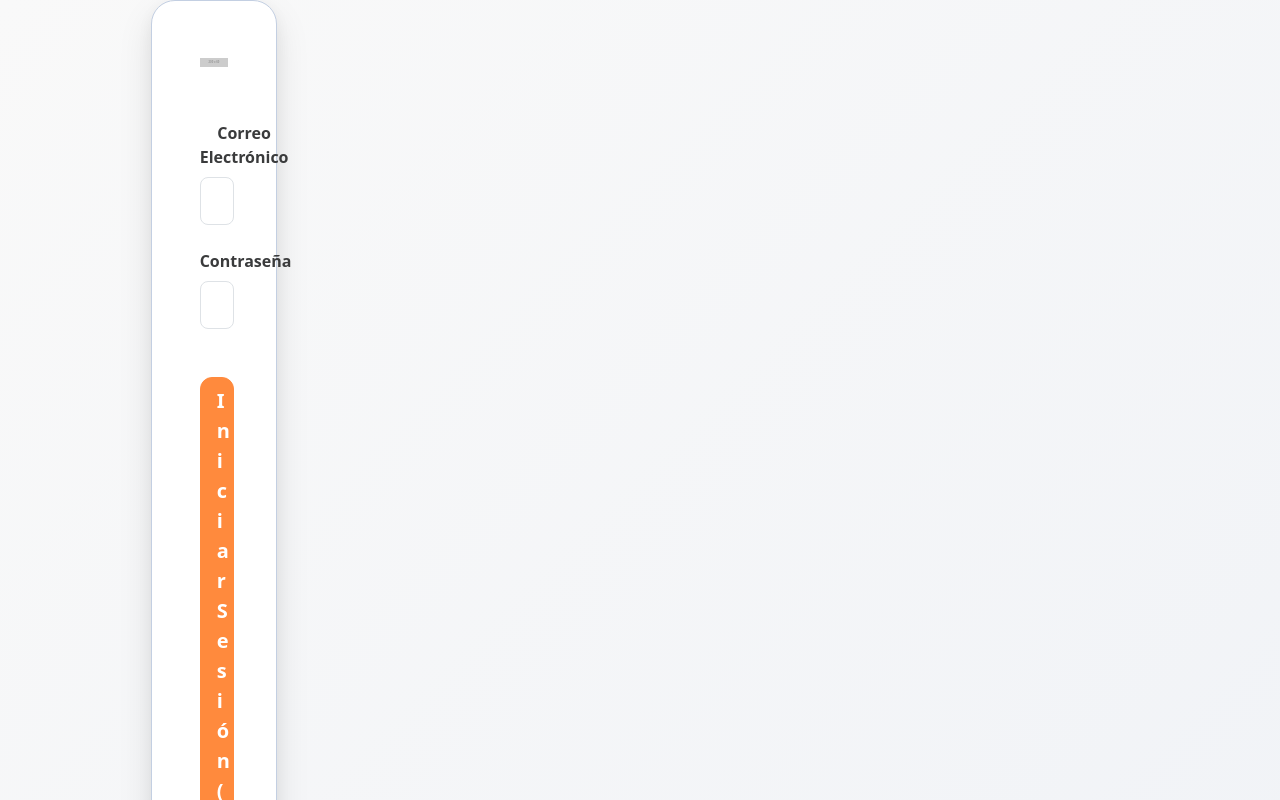
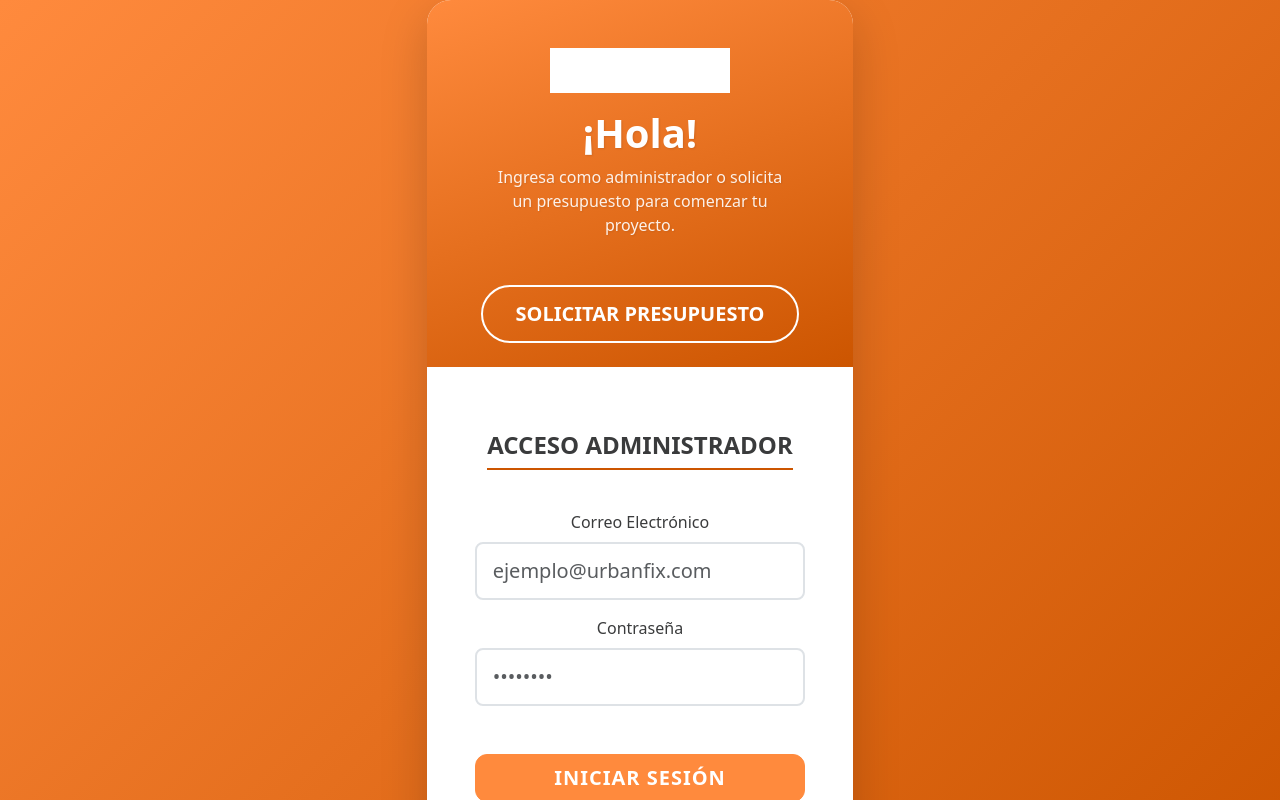
Before and after one commit to Urbanfix01/urbanfix-frontend, a React (Create React App) app: page /login in a window 1280 px wide. Shown: the top 800 px of the page. Built offline with nearby package versions, Linux system fonts and the light colour scheme; no server answers.

Commit message:
feat(design): Implementación del diseño Dual-Panel de Login, corrección de ruta de Firebase y adición de login.css.

```diff
--- a/src/components/login.js
+++ b/src/components/login.js
@@ -1,9 +1,12 @@
+// src/components/Login.js
 import React, { useRef, useState } from 'react';
-// RUTA CORREGIDA: Eliminamos la extensión .js para que el bundler lo resuelva correctamente.
+// CORRECCIÓN FINAL DE RUTA: Intentamos la forma estándar sin extensión
 import { auth } from '../firebase';
 import { signInWithEmailAndPassword } from 'firebase/auth';
 import { useNavigate, Link } from 'react-router-dom';
 import { Container, Row, Col, Form, Button, Card, Alert, Stack } from 'react-bootstrap';
+// Importamos el logo para usarlo en el header
+import logo from '../assets/urbanfix-logo-placeholder.png'; // Asegúrate de que esta ruta sea correcta
 
 const Login = () => {
   const emailRef = useRef();
@@ -11,6 +14,7 @@ const Login = () => {
   const [error, setError] = useState('');
   const navigate = useNavigate();
 
+  // Función de inicio de sesión
   const handleSubmit = async (e) => {
     e.preventDefault();
     setError('');
@@ -23,69 +27,87 @@ const Login = () => {
       );
       navigate('/dashboard');
     } catch (err) {
-      setError('Fallo al iniciar sesión. Verifica tus credenciales.');
+      // Usamos el mensaje de error de Firebase para mayor claridad
+      setError('Fallo al iniciar sesión. Por favor, verifica tus credenciales.');
     }
   };
 
   return (
-    <Container fluid className="login-page-container">
-      <Row className="justify-content-center align-items-center min-vh-100">
-        <Col xs={12} sm={10} md={7} lg={5} xl={4}>
-          <Card className="shadow-2xl login-card">
-            <Card.Body className="p-5">
+    <Container fluid className="login-page-container d-flex align-items-center justify-content-center">
+      <Row className="justify-content-center w-100">
+        <Col xs={11} sm={9} md={7} lg={5} xl={4} className="p-0">
+          <Card className="login-card shadow-lg">
 
-              {/* === LOGO URBANFIX === */}
-              {/* Asegúrate de que esta ruta sea correcta después de guardar el logo en /public */}
-              <div className="text-center mb-5">
+            {/* 1. PANEL SUPERIOR (NARANJA) - Estilo Welcome */}
+            <div className="login-header-panel">
+                <div className="text-center p-4 pt-5">
+                    {/* Reemplazamos el H2 por el logo para branding */}
                     <img
-                  src="https://placehold.co/200x60/FF8A3D/3A3B3C?text=UrbanFix"
-                  alt="Logo UrbanFix - Lo hacemos real"
-                  className="urbanfix-logo"
-                  // Si tienes la imagen en public/logo-urbanfix.png usa:
-                  // src="/logo-urbanfix.png"
+                        src='https://placehold.co/200x50/FF8A3D/FFFFFF?text=UrbanFix+Logo'
+                        alt="UrbanFix Logo"
+                        className="urbanfix-logo-invert d-block mx-auto mb-3"
                     />
+                    <h1 className="welcome-text mb-2">¡Hola!</h1>
+                    <p className="welcome-subtext mb-5">
+                        Ingresa como administrador o solicita un presupuesto para comenzar tu proyecto.
+                    </p>
+
+                    {/* Botón de acción secundaria (simula "Create Account" de la referencia) */}
+                    {/* Aquí redirigimos directamente a Solicitar Presupuesto para mantener la función */}
+                    <Link to="/solicitar">
+                        <Button variant="outline-light" size="lg" className="action-button-header">
+                            SOLICITAR PRESUPUESTO
+                        </Button>
+                    </Link>
                 </div>
+            </div>
+
+            {/* 2. PANEL INFERIOR (FORMULARIO) - Estilo Login */}
+            <div className="login-form-panel p-5">
+                <h3 className="text-center mb-4 user-login-title">ACCESO ADMINISTRADOR</h3>
 
                 {error && <Alert variant="danger">{error}</Alert>}
 
                 <Form onSubmit={handleSubmit}>
 
-                <Form.Group className="mb-4" controlId="formBasicEmail">
-                  <Form.Label className="fw-semibold">Correo Electrónico</Form.Label>
+                    <Form.Group className="mb-3" controlId="formBasicEmail">
+                      <Form.Label className="form-label-custom">Correo Electrónico</Form.Label>
                       <Form.Control
                         type="email"
                         ref={emailRef}
-                    placeholder="Tu correo electrónico"
+                        placeholder="ejemplo@urbanfix.com"
+                        required
                         size="lg"
-                    required
                       />
                     </Form.Group>
 
-                <Form.Group className="mb-5" controlId="formBasicPassword">
-                  <Form.Label className="fw-semibold">Contraseña</Form.Label>
+                    <Form.Group className="mb-4" controlId="formBasicPassword">
+                      <Form.Label className="form-label-custom">Contraseña</Form.Label>
                       <Form.Control
                         type="password"
                         ref={passwordRef}
                         placeholder="••••••••"
+                        required
                         size="lg"
-                    required
                       />
                     </Form.Group>
 
-                {/* BOTONES APILADOS */}
+                    {/* Utilizamos Stack para apilar los botones principales */}
                     <Stack gap={3}>
-                  <Button variant="primary" type="submit" size="lg" className="login-button fw-bold">
-                    Iniciar Sesión (Admin)
+                        <Button variant="primary" type="submit" size="lg" className="w-100 login-button-uf">
+                            INICIAR SESIÓN
                         </Button>
 
-                  <Link to="/solicitar" className="text-decoration-none">
-                    <Button variant="outline-primary" size="lg" className="w-100 request-button">
-                      Solicitar Presupuesto
-                    </Button>
+                        {/* El botón secundario se convierte en texto de 'olvidé mi contraseña' */}
+                        <div className="text-center">
+                            <Link to="#" className="forgot-password-link">
+                                ¿Olvidaste tu contraseña?
                             </Link>
+                        </div>
                     </Stack>
                 </Form>
-            </Card.Body>
+            </div>
+
           </Card>
         </Col>
       </Row>
--- a/src/login.css
+++ b/src/login.css
@@ -1,19 +1,18 @@
 /*
  * Archivo: login.css
- * Paleta actualizada para coincidir con el logo UrbanFix (Naranja y Gris Oscuro)
+ * MODIFICADO para implementar el diseño Dual-Panel (similar a la referencia)
  */
 
 /* ---------------------------------- */
 /* 1. Paleta de Colores (UrbanFix) */
 /* ---------------------------------- */
 :root {
-    --uf-primary: #FF8A3D; /* Naranja principal del logo */
-    --uf-primary-hover: #ff741a; /* Naranja más oscuro para hover */
+    --uf-primary-dark: #cc5500; /* Naranja oscuro para base de degradado */
+    --uf-primary-light: #FF8A3D; /* Naranja principal del logo */
+    --uf-primary-hover: #ff741a;
     --uf-secondary: #3A3B3C; /* Gris oscuro para texto/acento */
-    --uf-secondary-hover: #292a2b;
     --uf-text: #34495e;
-    --uf-green: #38a169; /* Mantenemos el verde para "Solicitar Presupuesto" (acción de conversión) */
-    --uf-green-hover: #2f855a;
+    --uf-panel-bg: #f7f7f7; /* Fondo sutil para el panel blanco */
 }
 
 /* ---------------------------------- */
@@ -21,12 +20,12 @@
 /* ---------------------------------- */
 
 .login-page-container {
-    /* Fondo degradado suave (gris claro a blanco roto) */
-    background: linear-gradient(135deg, #f9f9f9 0%, #eef1f6 100%);
+    /* Fondo degradado suave (simulando el naranja del diseño de fondo) */
+    background: linear-gradient(135deg, var(--uf-primary-light) 0%, var(--uf-primary-dark) 100%);
     min-height: 100vh;
     padding: 0;
     margin: 0;
-    display: flex;
+    /* Usamos d-flex en el componente para centrar */
 }
 
 /* ---------------------------------- */
@@ -35,75 +34,128 @@
 
 .login-card {
     border-radius: 1.5rem;
-    border: 1px solid #c3cfe2;
-    box-shadow: 0 15px 35px rgba(0, 0, 0, 0.1), 0 5px 15px rgba(0, 0, 0, 0.05);
-    background-color: #ffffff;
-}
-
-/* Logo Styling */
-.urbanfix-logo {
-    max-width: 100%;
-    height: auto;
-    /* Opción: si quieres un margen inferior distinto */
-    /* margin-bottom: 1.5rem; */
-}
-
-
-/* ---------------------------------- */
-/* 4. Tipografía y Encabezado */
-/* ---------------------------------- */
-
-/* Como eliminamos el H2, podemos usar este espacio para refinar otros textos si es necesario */
-/* Por ejemplo, hacer los labels de formulario un poco más oscuros */
-.form-label {
-    color: var(--uf-secondary);
-}
-
-
-/* ---------------------------------- */
-/* 5. Estilos de Botones Personalizados */
-/* ---------------------------------- */
-
-/* Botón principal (Iniciar Sesión - Admin) - Ahora NARANJA */
-.login-button {
-    background-color: var(--uf-primary);
-    border-color: var(--uf-primary);
-    border-radius: 0.75rem;
-    letter-spacing: 1px;
-    transition: all 0.2s;
-}
-
-.login-button:hover,
-.login-button:focus {
-    background-color: var(--uf-primary-hover);
-    border-color: var(--uf-primary-hover);
-    box-shadow: 0 4px 10px rgba(255, 138, 61, 0.4); /* Sombra naranja */
-}
-
-/* Botón secundario (Solicitar Presupuesto) - Mantenemos verde para diferenciación */
-.request-button {
-    color: var(--uf-green) !important;
-    border-color: var(--uf-green) !important;
-    border-radius: 0.75rem;
-    background-color: transparent !important;
-    transition: all 0.2s;
-}
-
-.request-button:hover {
-    background-color: var(--uf-green) !important;
-    color: #ffffff !important;
-    border-color: var(--uf-green-hover) !important;
+    border: none;
+    overflow: hidden; /* Crucial para que los paneles corten el radio */
+    box-shadow: 0 25px 50px rgba(0, 0, 0, 0.2), 0 10px 20px rgba(0, 0, 0, 0.1);
 }
 
 /* ---------------------------------- */
-/* 6. Campos de Formulario */
+/* 4. PANEL SUPERIOR (NARANJA) */
 /* ---------------------------------- */
 
+.login-header-panel {
+    background: linear-gradient(160deg, var(--uf-primary-light) 0%, var(--uf-primary-dark) 100%);
+    color: white;
+    text-shadow: 1px 1px 2px rgba(0, 0, 0, 0.1);
+}
+
+.urbanfix-logo-invert {
+    /* Si tienes un logo claro, úsalo aquí. Si no, invertimos los colores del placeholder */
+    filter: brightness(0) invert(1);
+    max-width: 180px;
+    height: auto;
+}
+
+.welcome-text {
+    font-size: 2.5rem;
+    font-weight: 700;
+    margin-top: 1rem;
+}
+
+.welcome-subtext {
+    font-size: 1rem;
+    max-width: 80%;
+    margin-left: auto;
+    margin-right: auto;
+    opacity: 0.9;
+}
+
+/* Botón de acción secundaria en el header */
+.action-button-header {
+    border: 2px solid white;
+    color: white !important;
+    background-color: transparent !important;
+    border-radius: 9999px; /* Píldora */
+    font-weight: 600;
+    padding: 0.75rem 2rem;
+    transition: all 0.3s;
+}
+
+.action-button-header:hover {
+    background-color: white !important;
+    color: var(--uf-primary-dark) !important;
+}
+
+/* ---------------------------------- */
+/* 5. PANEL INFERIOR (FORMULARIO) */
+/* ---------------------------------- */
+
+.login-form-panel {
+    background-color: white;
+    padding-top: 4rem !important; /* Espacio extra para separación visual */
+    padding-bottom: 4rem !important;
+}
+
+.user-login-title {
+    color: var(--uf-secondary);
+    font-weight: 600;
+    font-size: 1.5rem;
+    border-bottom: 2px solid var(--uf-primary-dark);
+    display: inline-block;
+    padding-bottom: 0.5rem;
+    margin-bottom: 2.5rem !important;
+}
+
+.form-label-custom {
+    color: var(--uf-secondary);
+    font-weight: 500;
+}
+
+/* Campos de Formulario (React-Bootstrap) */
 .form-control-lg {
     border-radius: 0.5rem !important;
+    padding: 0.75rem 1rem !important;
+    border-width: 2px;
 }
 
 .form-control-lg:focus {
-    border-color: var(--uf-primary); /* Foco NARANJA */
+    border-color: var(--uf-primary-light); /* Foco NARANJA */
     box-shadow: 0 0 0 0.25rem rgba(255, 138, 61, 0.25) !important; /* Sombra de foco NARANJA */
 }
+
+/* Botón principal (Iniciar Sesión) */
+.login-button-uf {
+    background-color: var(--uf-primary-light);
+    border-color: var(--uf-primary-light);
+    border-radius: 0.75rem;
+    font-weight: 700;
+    letter-spacing: 1px;
+    transition: all 0.2s;
+    margin-top: 1.5rem; /* Separación del último campo */
+}
+
+.login-button-uf:hover,
+.login-button-uf:focus {
+    background-color: var(--uf-primary-dark);
+    border-color: var(--uf-primary-dark);
+    box-shadow: 0 8px 15px rgba(255, 138, 61, 0.3); /* Sombra naranja más fuerte */
+}
+
+/* Link Olvidaste Contraseña */
+.forgot-password-link {
+    color: var(--uf-secondary);
+    font-size: 0.9rem;
+    text-decoration: none;
+    opacity: 0.8;
+}
+
+.forgot-password-link:hover {
+    color: var(--uf-primary-light);
+    opacity: 1;
+}
+
+/* Aseguramos que la columna no tenga padding extra */
+.col {
+    padding-left: 0;
+    padding-right: 0;
+}
```
Lines whose indentation alone changed are shown as unchanged.
